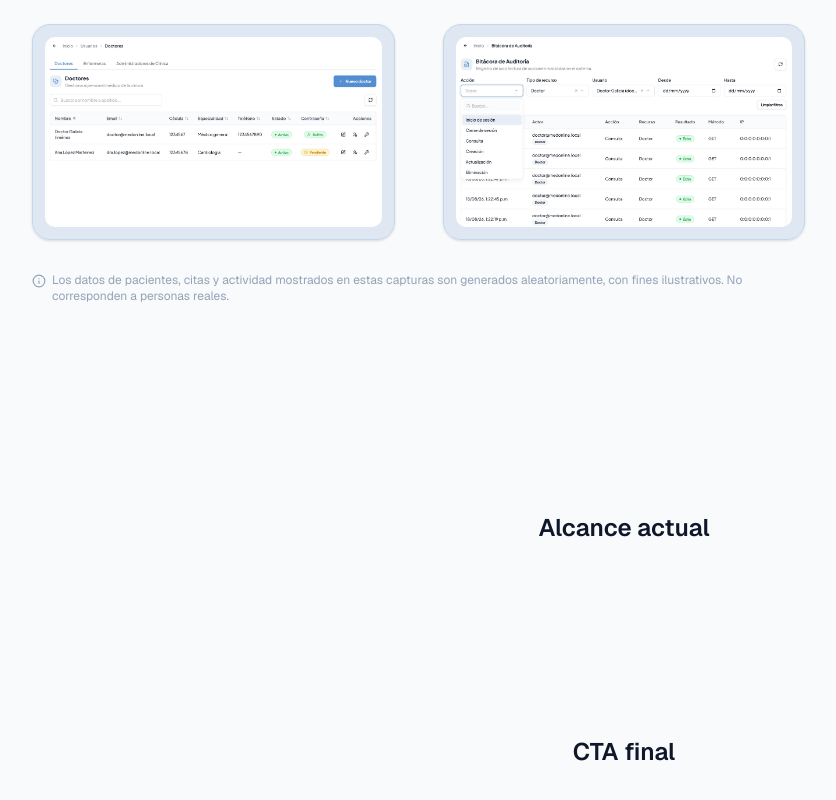
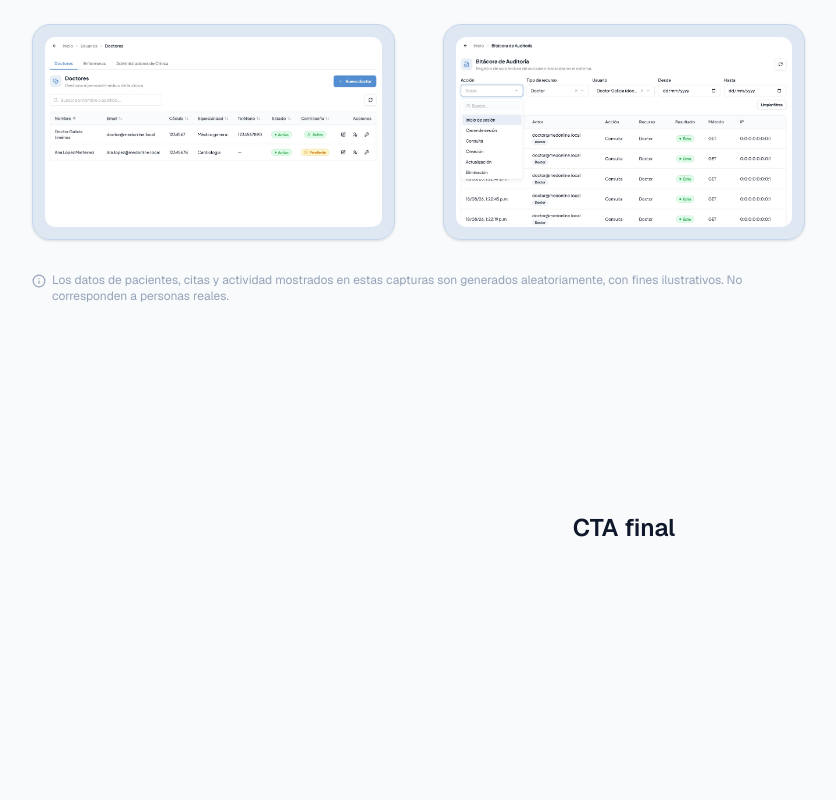
Before and after one commit to ngc-software-solutions/medonline-landing, a Next.js app: page / in a window 1280 px wide. Shown: the part 5359-6159 px from the top of the page, without its empty margins (16-852 px from the left). After the commit the page ends 5999 px from the top, so only its background shows below. Built offline with nearby package versions, Linux system fonts and the light colour scheme; what tailwind-animations would draw is missing.

Commit message:
feat: remove CurrentScope component to streamline the page structure

```diff
--- a/src/app/page.tsx
+++ b/src/app/page.tsx
@@ -6,7 +6,6 @@ import FoundingClient from "@/components/sections/FoundingClient";
 import Compliance from "@/components/sections/Compliance";
 import DigitalSignature from "@/components/sections/DigitalSignature";
 import Modules from "@/components/sections/Modules";
-import CurrentScope from "@/components/sections/CurrentScope";
 import FinalCta from "@/components/sections/FinalCta";
 import BackToTopButton from "@/components/ui/BackToTopButton";
 
@@ -21,7 +20,6 @@ export default function Home() {
       <Compliance />
       <DigitalSignature />
       <Modules />
-      <CurrentScope />
       <FinalCta />
       <BackToTopButton />
     </>
--- a/src/components/sections/CurrentScope.tsx
+++ /dev/null
@@ -1,10 +0,0 @@
-export default function CurrentScope() {
-  return (
-    <section
-      id="alcance-actual"
-      className="flex flex-col items-center justify-center py-24"
-    >
-      <h2 className="text-2xl font-semibold">Alcance actual</h2>
-    </section>
-  );
-}
```
